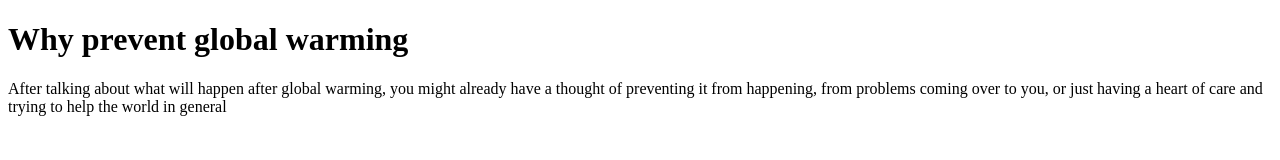
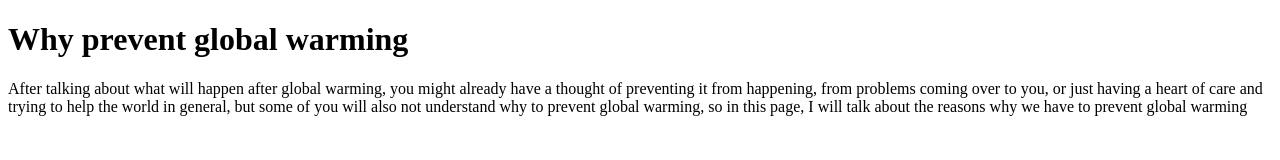
Before and after one commit to CarlosLeung120/Global-Warming-Knowledge, a plain HTML site: page reason.html in a window 1280 px wide. Drawn offline with Linux system fonts and the light colour scheme.

Commit message:
Third commit: Start advancing

```diff
--- a/reason.html
+++ b/reason.html
@@ -11,7 +11,12 @@
       thought of preventing it from happening,
       from problems coming over to you, or just
       having a heart of care and trying to help
-      the world in general
+      the world in general, but some of you will
+      also not understand why to prevent global
+      warming, so in this page, I will talk about
+      the reasons why we have to prevent global
+      warming<br>
+
    </p>
   </body>
 </html>
```
